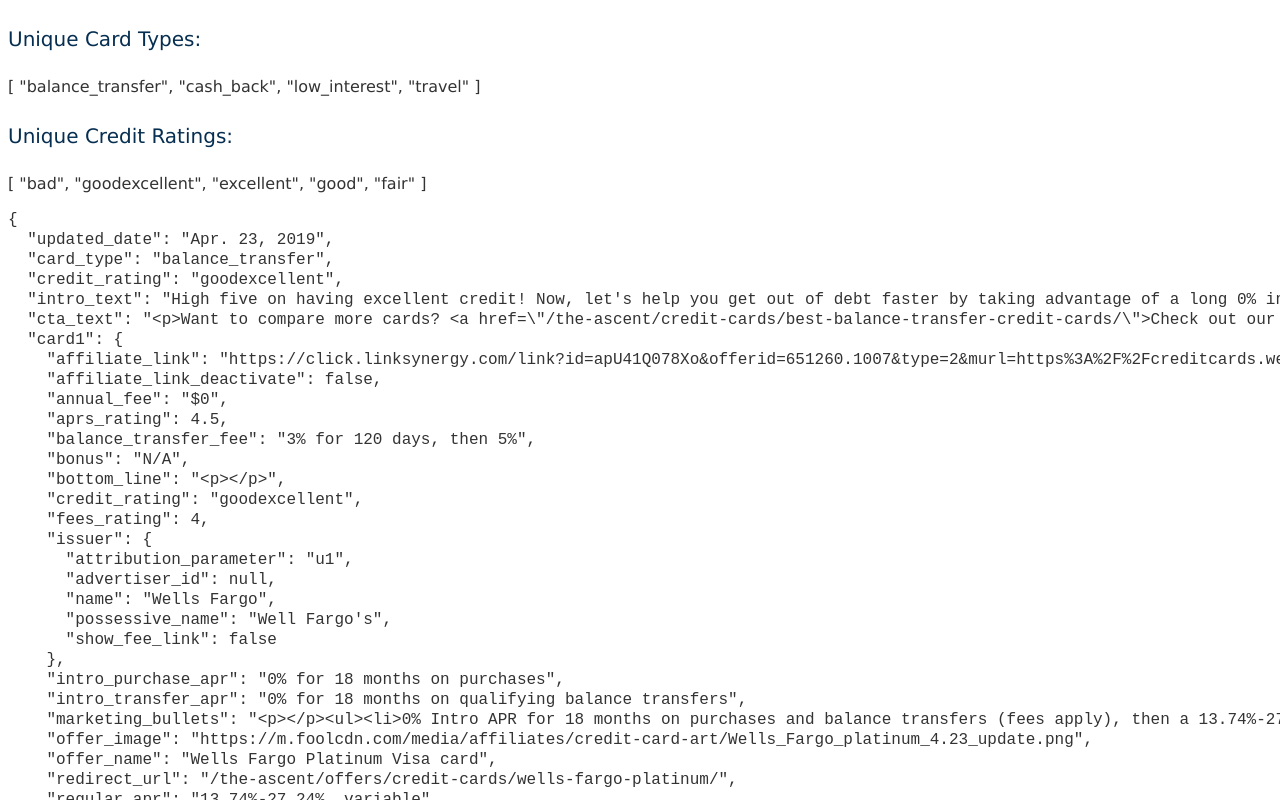
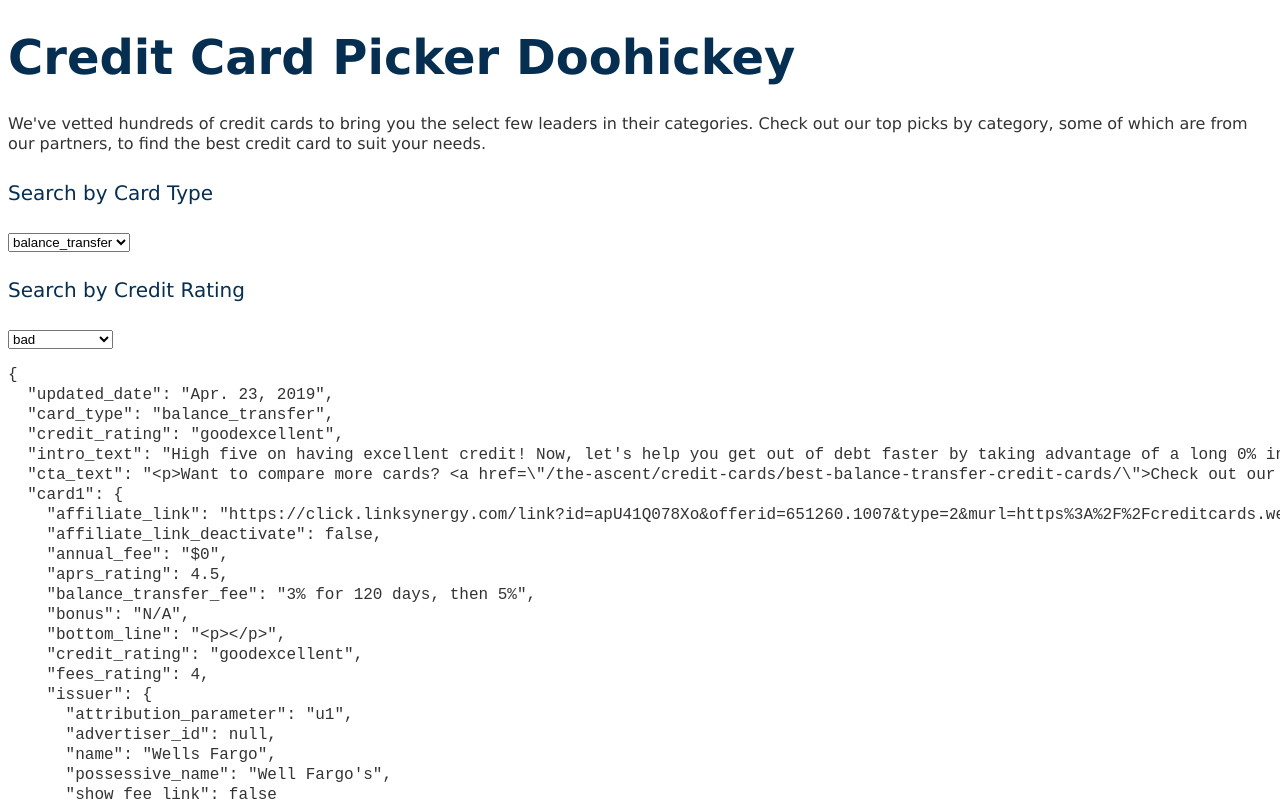
Before and after one commit to vossavant/credit-card-picker, a Vue app: page / in a window 1280 px wide. Shown: the top 800 px of the page. Built offline with nearby package versions, Linux system fonts and the light colour scheme.

Commit message:
Load types and ratings into dropdowns

```diff
--- a/src/App.vue
+++ b/src/App.vue
@@ -1,14 +1,30 @@
 <template>
 	<div>
-		<h4>Unique Card Types:</h4>
-		{{ creditCardTypes }}
+		<h1>Credit Card Picker Doohickey</h1>
+		<p>We've vetted hundreds of credit cards to bring you the select few leaders in their categories. Check out our top picks by category, some of which are from our partners, to find the best credit card to suit your needs.</p>
+		<div class="d-flex">
+			<div v-if="creditCardTypes.length">
+				<h4>Search by Card Type</h4>
+				<select name="" id="">
+					<option v-for="type in creditCardTypes" :value="type">
+						{{ type }}
+					</option>
+				</select>
+			</div>
+			<div v-if="creditCardRatings.length">
+				<h4>Search by Credit Rating</h4>
+				<select name="" id="">
+					<option v-for="rating in creditCardRatings" :value="rating">
+						{{ rating }}
+					</option>
+				</select>
+			</div>
+		</div>
+		<div>
+			<pre>{{ creditCards[1] }}</pre>
 
-		<h4>Unique Credit Ratings:</h4>
-		{{ creditCardRatings }}
-
-		<pre>{{ creditCards[1] }}</pre>
-
-		<CreditCard v-for="card in creditCards" v-bind="card" />
+			<CreditCard v-for="card in creditCards" v-bind="card" />
+		</div>
 	</div>
 </template>
 
```
